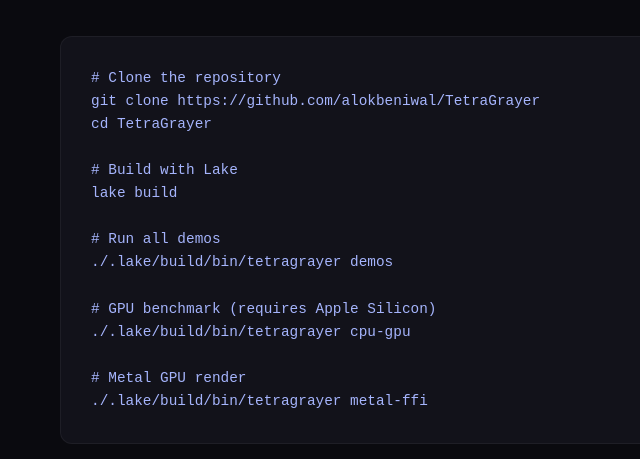
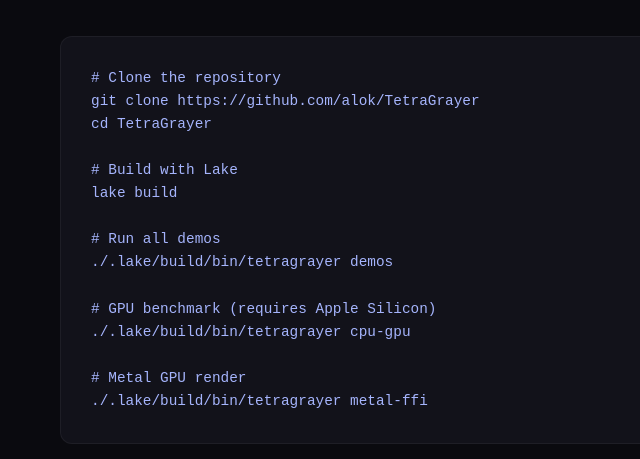
Before and after one commit to alok/TetraGrayer, a plain HTML site: page docs/index.html in a window 1280 px wide. Shown: the part 3794-4253 px from the top of the page, 0-640 px from the left. Drawn offline with Linux system fonts and the light colour scheme.

Commit message:
Fix GitHub URLs and enable Pages on feature branch

```diff
--- a/docs/index.html
+++ b/docs/index.html
@@ -267,7 +267,7 @@
             <h1>TetraGrayer</h1>
             <p class="tagline">General Relativistic Ray Tracer in Lean 4</p>
             <img src="static/images/doran-full.png" alt="Kerr Black Hole" class="hero-image">
-            <a href="https://github.com/alokbeniwal/TetraGrayer" class="github-link">
+            <a href="https://github.com/alok/TetraGrayer" class="github-link">
                 <svg width="20" height="20" viewBox="0 0 24 24" fill="currentColor">
                     <path d="M12 0C5.37 0 0 5.37 0 12c0 5.31 3.435 9.795 8.205 11.385.6.105.825-.255.825-.57 0-.285-.015-1.23-.015-2.235-3.015.555-3.795-.735-4.035-1.41-.135-.345-.72-1.41-1.23-1.695-.42-.225-1.02-.78-.015-.795.945-.015 1.62.87 1.845 1.23 1.08 1.815 2.805 1.305 3.495.99.105-.78.42-1.305.765-1.605-2.67-.3-5.46-1.335-5.46-5.925 0-1.305.465-2.385 1.23-3.225-.12-.3-.54-1.53.12-3.18 0 0 1.005-.315 3.3 1.23.96-.27 1.98-.405 3-.405s2.04.135 3 .405c2.295-1.56 3.3-1.23 3.3-1.23.66 1.65.24 2.88.12 3.18.765.84 1.23 1.905 1.23 3.225 0 4.605-2.805 5.625-5.475 5.925.435.375.81 1.095.81 2.22 0 1.605-.015 2.895-.015 3.3 0 .315.225.69.825.57A12.02 12.02 0 0024 12c0-6.63-5.37-12-12-12z"/>
                 </svg>
@@ -396,7 +396,7 @@
         <div class="container">
             <h2>Getting Started</h2>
             <pre><code># Clone the repository
-git clone https://github.com/alokbeniwal/TetraGrayer
+git clone https://github.com/alok/TetraGrayer
 cd TetraGrayer
 
 # Build with Lake
```
Also changed, not shown: 1 other file.
